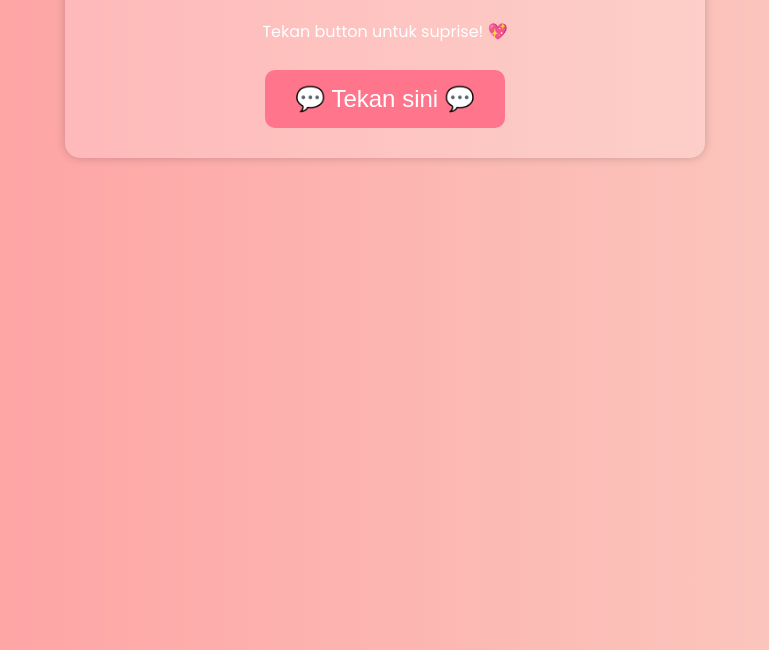
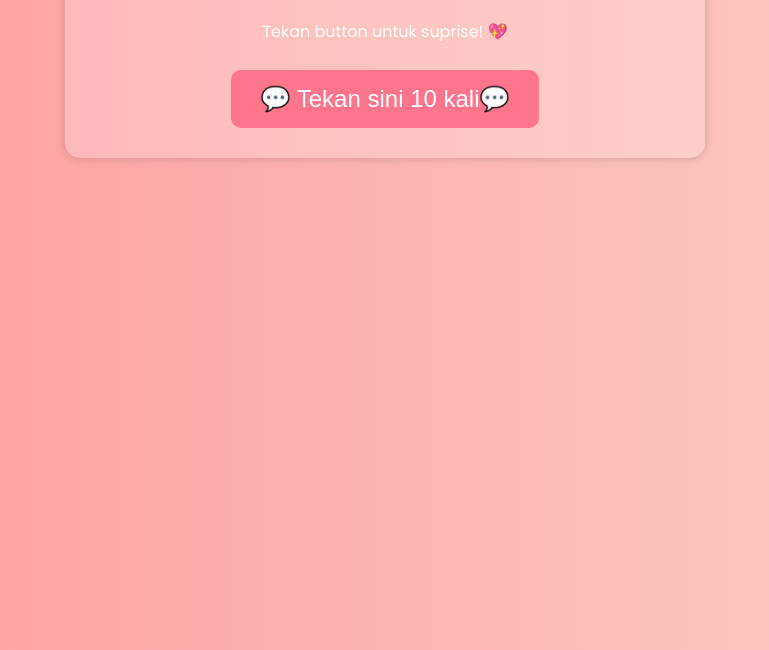
Before and after one commit to juqiey/surat-untuk-crush, a plain HTML site: page index.html in a window 1280 px wide. Shown: the part 150-800 px from the top of the page, without its empty margins (255-1024 px from the left). Drawn offline with Linux system fonts and the light colour scheme.

Commit message:
tambah 10 kali

```diff
--- a/index.html
+++ b/index.html
@@ -68,7 +68,7 @@
     <div class="container">
         <h1>Untuk Yang Teristimewa 💬</h1>
         <p>Tekan button untuk suprise! 💖</p>
-        <button onclick="confirmCompliment()">💬 Tekan sini 💬</button>
+        <button onclick="confirmCompliment()">💬 Tekan sini 10 kali💬</button>
         <button id="reveal-button" onclick="revealMessage()" style="display: none;">💌 Surat untuk yang teristimewa 💌</button>
         <p id="secret-message" class="hidden-message">Sebenarnya, saya suka awak, dari awal kita kenal sampai sekarang ❤️</p>
         <div id="gif-container" class="gif-container">
```
